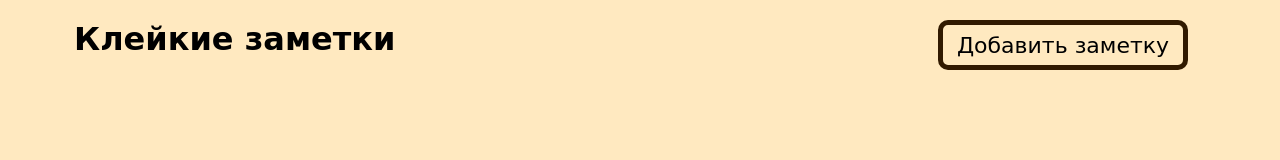
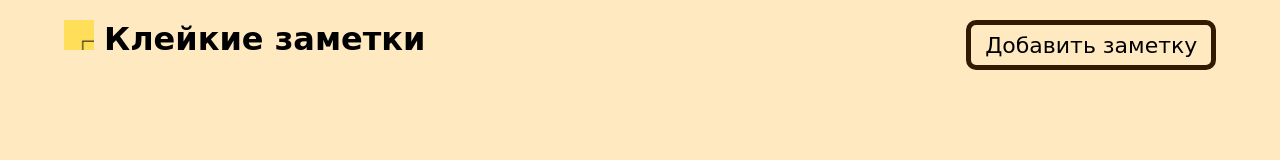
Before and after one commit to RoastedPikachu/Color-Sticky-Notes, a plain HTML site: page index.html in a window 1280 px wide. Drawn offline with Linux system fonts and the light colour scheme; a web font is replaced by a local one.

Commit message:
Добавил логотип

```diff
--- a/index.html
+++ b/index.html
@@ -17,6 +17,7 @@
     <p><i class="fa-solid fa-check"></i></p>
   </section>
   <header>
+    <img src="H-2.png" alt="Клейкая заметка сгибается">
     <h1>Клейкие заметки</h1>
     <button class="add-desk-sticky-el">Добавить заметку</button>
   </header>
--- a/style.css
+++ b/style.css
@@ -27,6 +27,11 @@ header {
   width: 90%;
   height: 50px;
   margin: 20px 5%;
+}
+
+img {
+  width: 30px;
+  height: 30px;
 }
 
 h1 {
```
Also changed, not shown: H-2.png (added).
